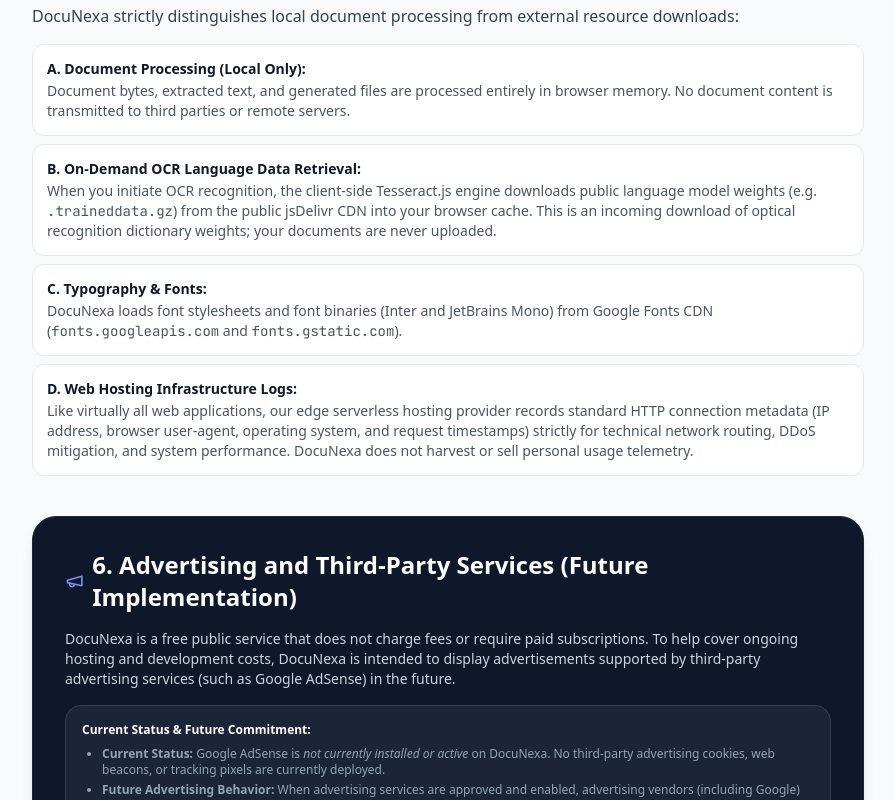
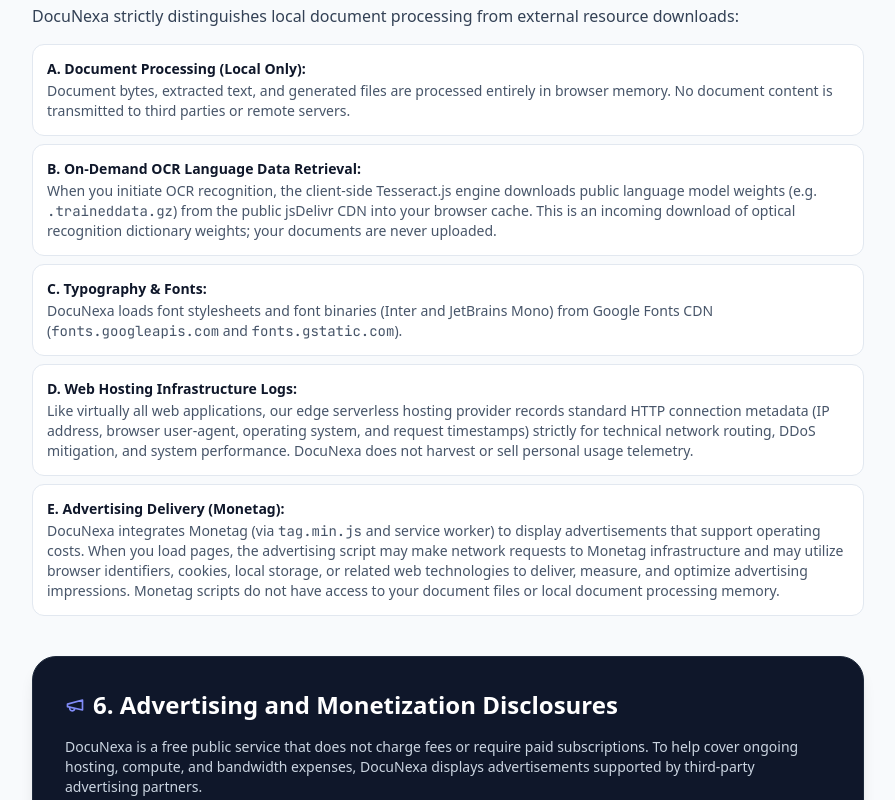
Before and after one commit to Nati-13/DocuNexa-, a Next.js app: page /privacy in a window 1280 px wide. Shown: the part 2000-2800 px from the top of the page, without its empty margins (192-1087 px from the left). Built offline with nearby package versions, Linux system fonts and the light colour scheme; no server answers.

Commit message:
feat: integrate Monetag advertising and clean production artifacts

```diff
--- a/package.json
+++ b/package.json
@@ -23,7 +23,6 @@
   "dependencies": {
     "@pdfsmaller/pdf-decrypt": "^1.0.1",
     "@pdfsmaller/pdf-encrypt": "^1.2.0",
-    "clsx": "^2.1.1",
     "docx": "^9.7.1",
     "jszip": "^3.10.1",
     "lucide-react": "^0.475.0",
@@ -34,7 +33,6 @@
     "pptxgenjs": "^4.0.1",
     "react": "^19.0.0",
     "react-dom": "^19.0.0",
-    "tailwind-merge": "^3.0.1",
     "tesseract.js": "^7.0.0",
     "xlsx": "^0.18.5"
   },
--- a/src/app/layout.tsx
+++ b/src/app/layout.tsx
@@ -1,4 +1,5 @@
 import type { Metadata, Viewport } from 'next';
+import Script from 'next/script';
 import './globals.css';
 import { Navbar } from '@/components/layout/Navbar';
 import { Footer } from '@/components/layout/Footer';
@@ -117,6 +118,13 @@ export default function RootLayout({
           {children}
         </div>
         <Footer />
+        <Script
+          src="https://quge5.com/88/tag.min.js"
+          data-zone="289364"
+          data-cfasync="false"
+          async
+          strategy="afterInteractive"
+        />
       </body>
     </html>
   );
--- a/src/app/privacy/page.tsx
+++ b/src/app/privacy/page.tsx
@@ -74,7 +74,7 @@ export default function PrivacyPage() {
             <div className="flex items-start gap-2.5">
               <CheckCircle2 size={16} className="text-emerald-500 shrink-0 mt-0.5" />
               <span>
-                <strong>No Tracking Cookies Currently:</strong> We do not currently use behavioral tracking cookies or third-party ad pixels.
+                <strong>Transparent Advertising:</strong> Monetag advertising technology is integrated to fund free hosting; document processing remains client-side.
               </span>
             </div>
           </div>
@@ -212,34 +212,40 @@ export default function PrivacyPage() {
                   Like virtually all web applications, our edge serverless hosting provider records standard HTTP connection metadata (IP address, browser user-agent, operating system, and request timestamps) strictly for technical network routing, DDoS mitigation, and system performance. DocuNexa does not harvest or sell personal usage telemetry.
                 </p>
               </div>
+              <div className="p-3.5 rounded-xl bg-white dark:bg-slate-900 border border-slate-200 dark:border-slate-800">
+                <p className="font-bold text-slate-900 dark:text-white">E. Advertising Delivery (Monetag):</p>
+                <p className="mt-0.5">
+                  DocuNexa integrates Monetag (via <code>tag.min.js</code> and service worker) to display advertisements that support operating costs. When you load pages, the advertising script may make network requests to Monetag infrastructure and may utilize browser identifiers, cookies, local storage, or related web technologies to deliver, measure, and optimize advertising impressions. Monetag scripts do not have access to your document files or local document processing memory.
+                </p>
+              </div>
             </div>
           </section>
 
-          {/* Section 6: Future Advertising & AdSense Readiness */}
+          {/* Section 6: Advertising & Monetization Disclosures */}
           <section className="p-6 sm:p-8 rounded-3xl bg-slate-900 text-white space-y-4 shadow-lg border border-slate-800">
             <h2 className="text-xl sm:text-2xl font-bold flex items-center gap-2">
               <Megaphone size={20} className="text-brand-400" />
-              6. Advertising and Third-Party Services (Future Implementation)
+              6. Advertising and Monetization Disclosures
             </h2>
             <p className="text-xs sm:text-sm text-slate-300 leading-relaxed">
-              DocuNexa is a free public service that does not charge fees or require paid subscriptions. To help cover ongoing hosting and development costs, DocuNexa is intended to display advertisements supported by third-party advertising services (such as Google AdSense) in the future.
+              DocuNexa is a free public service that does not charge fees or require paid subscriptions. To help cover ongoing hosting, compute, and bandwidth expenses, DocuNexa displays advertisements supported by third-party advertising partners.
             </p>
             <div className="p-4 rounded-2xl bg-slate-800/80 border border-slate-700 space-y-2 text-xs text-slate-300">
               <p className="font-semibold text-white">
-                Current Status & Future Commitment:
+                Advertising Technologies & Safeguards:
               </p>
-              <ul className="list-disc pl-5 space-y-1 text-slate-400">
+              <ul className="list-disc pl-5 space-y-1.5 text-slate-400">
                 <li>
-                  <strong>Current Status:</strong> Google AdSense is <em>not currently installed or active</em> on DocuNexa. No third-party advertising cookies, web beacons, or tracking pixels are currently deployed.
+                  <strong>Monetag Integration:</strong> DocuNexa integrates Monetag advertising technology. Monetag and its advertising partners may use cookies, device identifiers, IP addresses, and browsing telemetry to deliver, measure, and optimize advertisements.
                 </li>
                 <li>
-                  <strong>Future Advertising Behavior:</strong> When advertising services are approved and enabled, advertising vendors (including Google) may use cookies, device identifiers, or similar technologies to serve relevant advertisements based on a user&apos;s prior visits to this or other websites.
+                  <strong>Document Isolation Guarantee:</strong> Third-party advertising tags run with standard web client permissions and have strictly zero access to your document bytes, in-memory PDF structures, or local file processing pipelines.
                 </li>
                 <li>
-                  <strong>Consent Architecture:</strong> Prior to activating personalized advertising, DocuNexa will provide a transparent consent management mechanism allowing visitors to accept, reject, or customize their advertising cookie preferences in accordance with applicable regional data protection regulations (such as GDPR and CCPA).
+                  <strong>Google AdSense Status:</strong> Google AdSense is not currently active on DocuNexa. If AdSense or other providers are enabled in the future, this policy will be updated accordingly.
                 </li>
                 <li>
-                  <strong>Ad Placement Boundaries:</strong> Advertisements will always be clearly labeled as &quot;Advertisement&quot; and will never disguise themselves as fake download buttons or interfere with your document files.
+                  <strong>Ad Placement Boundaries:</strong> Advertisements are strictly separated from tool workspaces and will never disguise themselves as fake download buttons, deceive visitors, or overlay file upload and document manipulation controls.
                 </li>
               </ul>
             </div>
--- a/src/app/security/page.tsx
+++ b/src/app/security/page.tsx
@@ -152,7 +152,7 @@ export default function SecurityPage() {
                 5. OCR Language Data Retrieval vs. Document Processing
               </h3>
               <p className="text-slate-300 leading-relaxed">
-                Optical character recognition (OCR PDF) analyzes document pages locally in your browser using a Tesseract.js WebAssembly worker. To execute recognition, the engine retrieves required public language model files (such as English or Amharic <code>.traineddata.gz</code>) on-demand from the public jsDelivr CDN repository into local browser cache/IndexedDB. Document pages, rendered canvas pixels, and extracted text never leave your device.
+                Optical character recognition (OCR PDF) analyzes document pages locally in your browser using a Tesseract.js WebAssembly worker. To execute recognition, the engine retrieves required public language model files (such as English or Amharic <code>.traineddata.gz</code>) on-demand from the public jsDelivr CDN repository into local browser cache/IndexedDB. Document pages, rendered canvas pixels, and extracted text are processed locally in browser memory without cloud server transmission.
               </p>
             </div>
           </div>
--- a/src/config/seoInventory.ts
+++ b/src/config/seoInventory.ts
@@ -908,7 +908,7 @@ export const SEO_TOOL_RECORDS: ToolSeoRecord[] = [
     capabilities: [
       'Client-side PDF encryption using @pdfsmaller/pdf-encrypt WebAssembly',
       'Password protection restricting unauthorized document viewing',
-      'Zero server upload: cryptographic keys and files never leave your computer',
+      'Zero server upload: cryptographic keys and document data are processed locally in your browser memory',
       'Compatible with standard PDF readers requiring password entry',
     ],
     limitations: [
```
Also changed, not shown: 1 other file (tests, documents, lock files or other folders).
